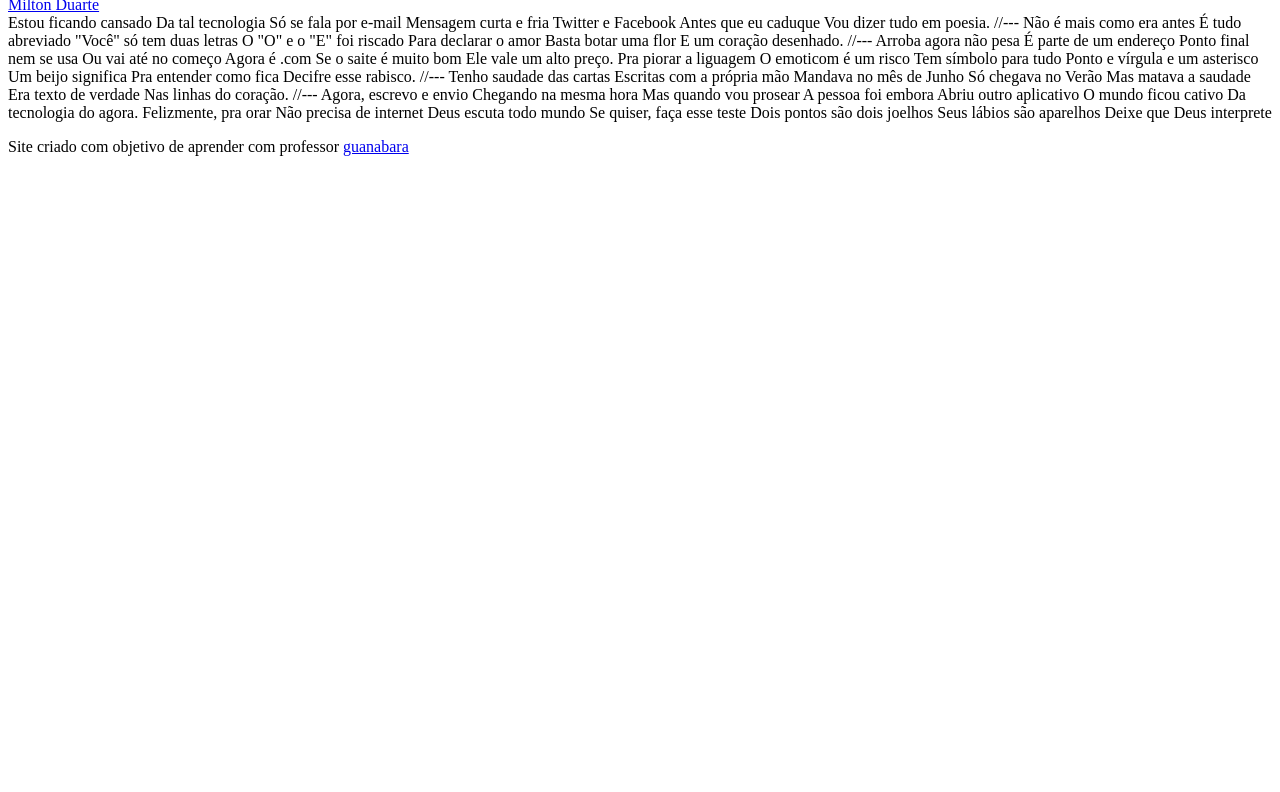
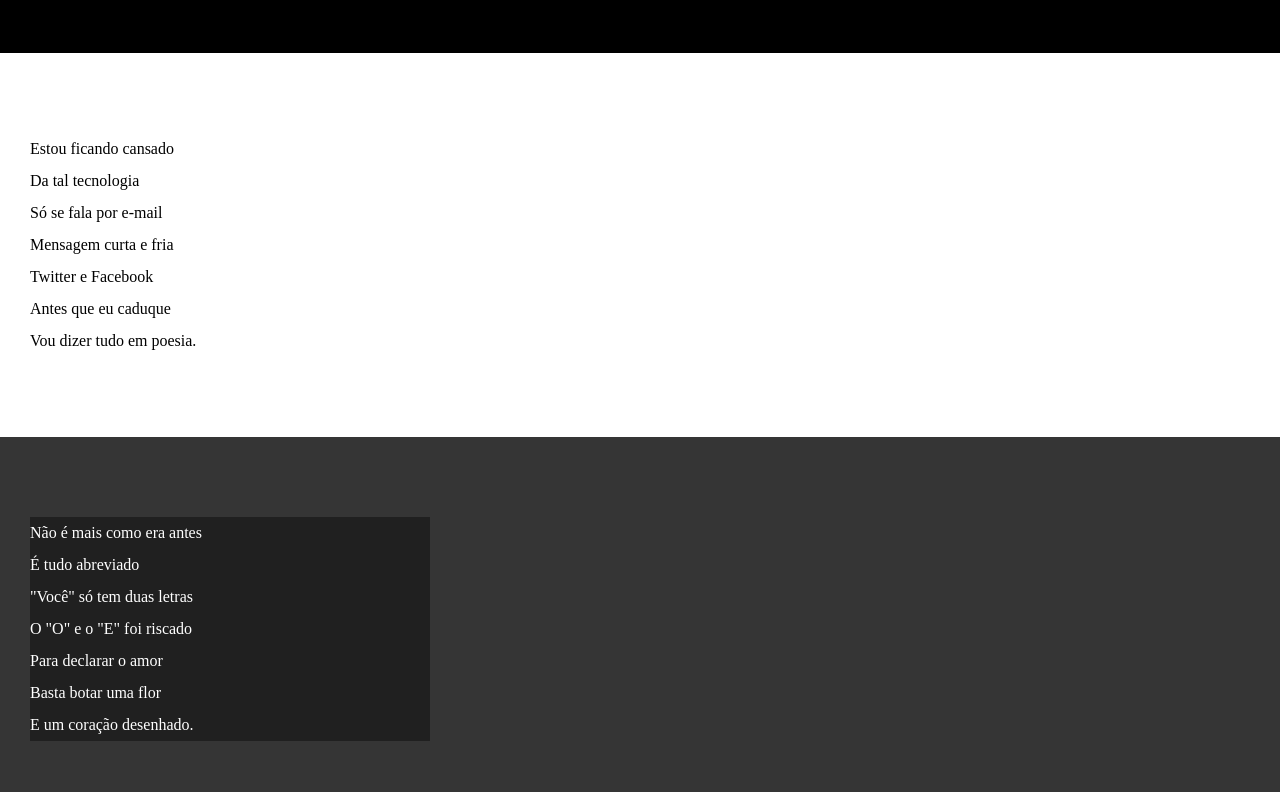
Before and after one commit to JheanAntunes/html-css, a plain HTML site: page desafios/modulo12novamente/index.html in a window 1280 px wide. Shown: the part 102-894 px from the top of the page. Before the commit the page ends 800 px from the top, so only its background shows below. Drawn offline with Linux system fonts and the light colour scheme.

Commit message:
atualizei o estilo

```diff
--- /dev/null
+++ b/desafios/modulo12novamente/estilo/style.css
@@ -0,0 +1,72 @@
+@charset "UTF-8";
+
+* {
+    margin: 0px;
+    padding: 0px;
+}
+
+html, body{
+    min-height: 100vh;
+    background-color:#838383;
+}
+
+header{
+    background-color: black;
+    color: white;
+    text-align: center;
+}
+
+header > h1{
+    padding-top: 50px;
+    font-variant: small-caps;
+}
+
+header nav{
+    padding-bottom: 50px;
+}
+
+nav > a::before {
+    content: 'Por ';
+}
+
+a{
+    color: white;
+    text-decoration: none;
+    font-weight: bold;
+}
+
+a:hover{
+    text-decoration: underline;
+
+}
+
+section{
+    padding-top: 10vh;
+    padding-bottom: 10vh;
+    line-height: 2em;
+    padding-left: 30px;
+}
+
+section.normal{
+    background-color: white;
+    color: black;
+
+}
+
+section.imagem{
+    background-color: rgb(53, 53, 53);
+    color: white;
+}
+
+section.imagem > p {
+    width: 400px;
+    background-color: rgba(0, 0, 0, 0.397);
+
+}
+
+footer{
+    background-color: black;
+    text-align: center;
+    color: white;
+    padding: 10px;
+}
--- a/desafios/modulo12novamente/index.html
+++ b/desafios/modulo12novamente/index.html
@@ -4,78 +4,102 @@
     <meta charset="UTF-8">
     <meta http-equiv="X-UA-Compatible" content="IE=edge">
     <meta name="viewport" content="width=device-width, initial-scale=1.0">
+    <link rel="stylesheet" href="estilo/style.css">
     <title>Cordel Moderno</title>
+
 </head>
 <body>
             <header>
                         <h1>Cordel Moderno</h1>
-                        Por <nav><a href="https://www.recantodasletras.com.br/poesias/3186743" target="_blank">Milton Duarte   </a> </nav>
+                        <nav><a href="https://www.recantodasletras.com.br/poesias/3186743" target="_blank">Milton Duarte</a> </nav>
 
             </header>
 
-        Estou ficando cansado
-        Da tal tecnologia
-        Só se fala por e-mail
-        Mensagem curta e fria
-        Twitter e Facebook
-        Antes que eu caduque
-        Vou dizer tudo em poesia.
+        <section class="normal">
+            <p>
+                Estou ficando cansado <br>
+                Da tal tecnologia <br>
+                Só se fala por e-mail <br>
+                Mensagem curta e fria <br>
+                Twitter e Facebook <br>
+                Antes que eu caduque <br>
+                Vou dizer tudo em poesia. <br>
+            </p>
+        </section>
 
-        //---
 
-        Não é mais como era antes
-        É tudo abreviado
-        "Você" só tem duas letras
-        O "O" e o "E" foi riscado
-        Para declarar o amor
-        Basta botar uma flor
-        E um coração desenhado.
 
-        //---
+        <section class="imagem">
+            <p>
+                Não é mais como era antes <br>
+                É tudo abreviado <br>
+                "Você" só tem duas letras <br>
+                O "O" e o "E" foi riscado <br>
+                Para declarar o amor <br>
+                Basta botar uma flor <br>
+                E um coração desenhado. <br>
+            </p>
+        </section>
 
-        Arroba agora não pesa
-        É parte de um endereço
-        Ponto final nem se usa
-        Ou vai até no começo
-        Agora é .com
-        Se o saite é muito bom
-        Ele vale um alto preço.
 
-        Pra piorar a liguagem
-        O emoticom é um risco
-        Tem símbolo para tudo
-        Ponto e vírgula e um asterisco
-        Um beijo significa
-        Pra entender como fica
-        Decifre esse rabisco.
 
-        //---
+        <section class="normal">
+            <p>
+                Arroba agora não pesa <br>
+                É parte de um endereço <br>
+                Ponto final nem se usa <br>
+                Ou vai até no começo <br>
+                Agora é .com <br>
+                Se o saite é muito bom <br>
+                Ele vale um alto preço. <br>
+            </p>
 
-        Tenho saudade das cartas
-        Escritas com a própria mão
-        Mandava no mês de Junho
-        Só chegava no Verão
-        Mas matava a saudade
-        Era texto de verdade
-        Nas linhas do coração.
+            <p> Pra piorar a liguagem <br>
+                O emoticom é um risco <br>
+                Tem símbolo para tudo <br>
+                Ponto e vírgula e um asterisco <br>
+                Um beijo significa <br>
+                Pra entender como fica <br>
+                Decifre esse rabisco. <br>
+            </p>
+        </section>
 
-        //---
 
-        Agora, escrevo e envio
-        Chegando na mesma hora
-        Mas quando vou prosear
-        A pessoa foi embora
-        Abriu outro aplicativo
-        O mundo ficou cativo
-        Da tecnologia do agora.
+        <section class="imagem">
+            <p>
+                Tenho saudade das cartas <br>
+                Escritas com a própria mão <br>
+                Mandava no mês de Junho <br>
+                Só chegava no Verão <br>
+                Mas matava a saudade <br>
+                Era texto de verdade <br>
+                Nas linhas do coração. <br>
+            </p>
+        </section>
 
-        Felizmente, pra orar
-        Não precisa de internet
-        Deus escuta todo mundo
-        Se quiser, faça esse teste
-        Dois pontos são dois joelhos
-        Seus lábios são aparelhos
-        Deixe que Deus interprete
+
+        <section class="normal">
+            <p>
+                Agora, escrevo e envio <br>
+                Chegando na mesma hora <br>
+                Mas quando vou prosear <br>
+                A pessoa foi embora <br>
+                Abriu outro aplicativo <br>
+                O mundo ficou cativo <br>
+                Da tecnologia do agora. <br>
+            </p>
+
+            <p>
+                Felizmente, pra orar <br>
+                Não precisa de internet <br>
+                Deus escuta todo mundo <br>
+                Se quiser, faça esse teste <br>
+                Dois pontos são dois joelhos <br>
+                Seus lábios são aparelhos <br>
+                Deixe que Deus interprete <br>
+            </p>
+
+        </section>
 
         <footer>
             <p>Site criado com objetivo de aprender com professor <a href="https://github.com/gustavoguanabara" target="_blank">guanabara</a></p>
```
